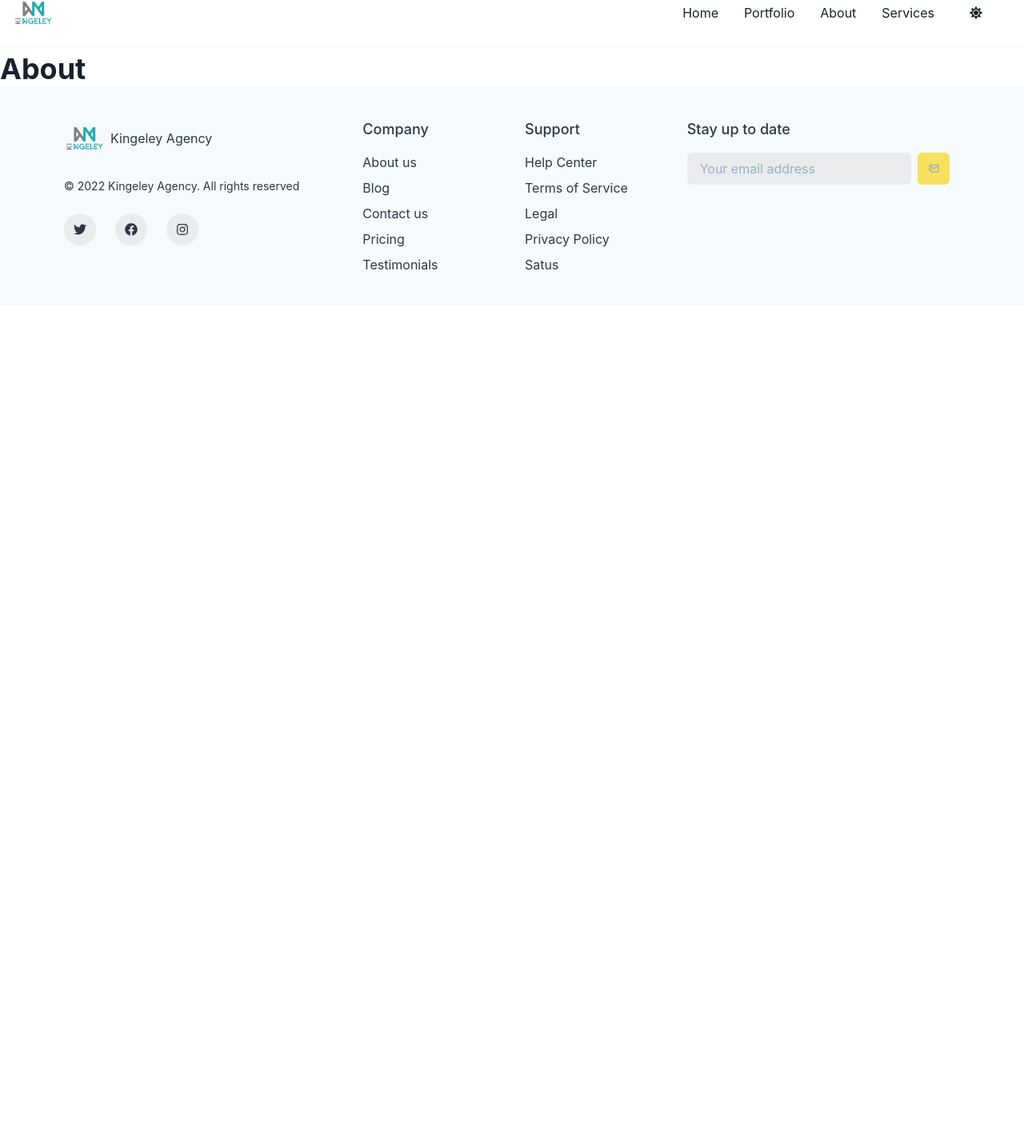
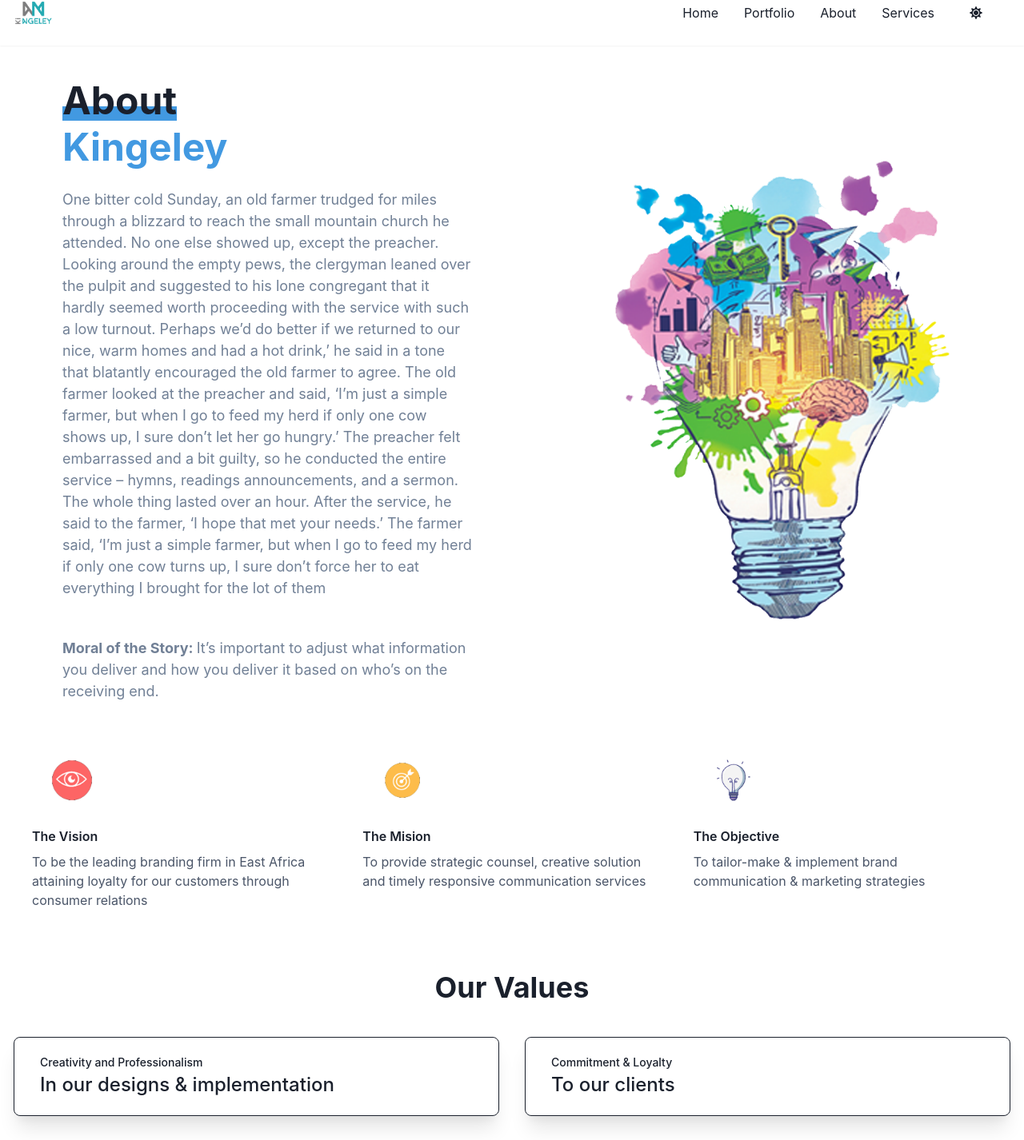
Before and after one commit to AJ-Kulundu/Kingeley-website, a Next.js app: page /about in a window 1280 px wide. Shown: the part 25-1451 px from the top of the page at 80% size. Before the commit the page ends 800 px from the top, so only its background shows below. Built offline with nearby package versions, Linux system fonts and the light colour scheme.

Commit message:
Complete about page describing the agency

```diff
--- a/pages/about.js
+++ b/pages/about.js
@@ -1,10 +1,202 @@
-import React from 'react';
-import {Heading } from '@chakra-ui/react';
+import React from "react";
+import {
+  Stack,
+  Flex,
+  Heading,
+  Text,
+  Button,
+  Img,
+  useBreakpointValue,
+  useColorModeValue,
+  Icon,
+  SimpleGrid,
+  Box,
+  IconButton,
+  Stat,
+  StatNumber,
+  StatLabel
+} from "@chakra-ui/react";
+import { FcAssistant, FcDonate, FcInTransit } from 'react-icons/fc';
 
-function about() {
+const About = () => {
   return (
-    <Heading>About</Heading>
+    <div>
+    <Stack minH={"100vh"} direction={{ base: "column", md: "row" }}>
+      <Flex p={8} flex={1} align={"center"} justify={"center"}>
+        <Stack spacing={6} w={"full"} maxW={"lg"}>
+          <Heading fontSize={{ base: "3xl", md: "4xl", lg: "5xl" }}>
+            <Text
+              as={"span"}
+              position={"relative"}
+              _after={{
+                content: "''",
+                width: "full",
+                height: useBreakpointValue({ base: "20%", md: "30%" }),
+                position: "absolute",
+                bottom: 1,
+                left: 0,
+                bg: "blue.400",
+                zIndex: -1,
+              }}
+            >
+              About
+            </Text>
+            <br />{" "}
+            <Text color={"blue.400"} as={"span"}>
+              Kingeley
+            </Text>{" "}
+          </Heading>
+          <Text as='p' fontSize={{ base: "md", lg: "lg" }} color={"gray.500"}>
+            One bitter cold Sunday, an old farmer trudged for miles through a
+            blizzard to reach the small mountain church he attended. No one else
+            showed up, except the preacher. Looking around the empty pews, the
+            clergyman leaned over the pulpit and suggested to his lone
+            congregant that it hardly seemed worth proceeding with the service
+            with such a low turnout. Perhaps we’d do better if we returned to
+            our nice, warm homes and had a hot drink,’ he said in a tone that
+            blatantly encouraged the old farmer to agree. The old farmer looked
+            at the preacher and said, ‘I’m just a simple farmer, but when I go
+            to feed my herd if only one cow shows up, I sure don’t let her go
+            hungry.’ The preacher felt embarrassed and a bit guilty, so he
+            conducted the entire service – hymns, readings announcements, and a
+            sermon. The whole thing lasted over an hour. After the service, he
+            said to the farmer, ‘I hope that met your needs.’ The farmer said,
+            ‘I’m just a simple farmer, but when I go to feed my herd if only one
+            cow turns up, I sure don’t force her to eat everything I brought for
+            the lot of them
+          </Text>
+          <br />
+          <Text  as='p' fontSize={{ base: "md", lg: "lg" }} color={"gray.500"} >
+          <strong>Moral of the Story: </strong>It’s important to adjust what information you deliver and how you deliver it based on who’s on the receiving end.
+          </Text>
+          {/* <Stack direction={{ base: 'column', md: 'row' }} spacing={4}>
+          <Button
+            rounded={'full'}
+            bg={'blue.400'}
+            color={'white'}
+            _hover={{
+              bg: 'blue.500',
+            }}>
+            Create Project
+          </Button>
+          <Button rounded={'full'}>How It Works</Button>
+        </Stack> */}
+        </Stack>
+      </Flex>
+      <Flex flex={1}>
+        <Img
+          alt={"About page bulb cover"}
+          objectFit={"cover"}
+          src={"/bulb 23.png"}
+        />
+      </Flex>
+    </Stack>
+    <Vision />
+    <Values />
+    </div>
+  );
+};
+
+const Vision = () => {
+  return (
+    <Box p={4} mx={6}>
+      <SimpleGrid columns={{ base: 1, md: 3 }} spacing={10}>
+        <Feature
+          icon={"/icon 1.png"}
+          label={'The Vision'}
+          title={'The Vision'}
+          text={
+            'To be the leading branding firm in East Africa attaining loyalty for our customers through consumer relations'
+          }
+        />
+        <Feature
+          icon={"/icon 2.png"}
+          label={'The Mission'}
+          title={'The Mision'}
+          text={
+            'To provide strategic counsel, creative solution and timely responsive communication services'
+          }
+        />
+        <Feature
+          icon={"/icon 3.png"}
+          label={'The Objective'}
+          title={'The Objective'}
+          text={
+            'To tailor-make & implement brand communication & marketing strategies'
+          }
+        />
+      </SimpleGrid>
+    </Box>
+  );
+};
+
+
+const Feature = ({ title, text, icon,label }) => {
+  return (
+    <Stack>
+      <Img
+      borderRadius='full'
+      boxSize='100px'
+      src={icon}
+      alt={label}
+      />
+      <Text fontWeight={600}>{title}</Text>
+      <Text color={'gray.600'}>{text}</Text>
+    </Stack>
+  );
+};
+
+// const Values = () => {
+//    return(
+//          <Flex
+//          justify={"center"}
+//          my={4}>
+//            <Heading>OUR VALUES</Heading>
+//            <Stack direction={{base:"column",md:"row"}}>
+
+//            </Stack>
+//          </Flex>
+//    );
+// }
+
+
+function VCard({title, stat}) {
+  return (
+    <Stat
+      px={{ base: 4, md: 8 }}
+      py={'5'}
+      shadow={'xl'}
+      border={'1px solid'}
+      borderColor={useColorModeValue('gray.800', 'gray.500')}
+      rounded={'lg'}>
+      <StatLabel fontWeight={'medium'} isTruncated>
+        {title}
+      </StatLabel>
+      <StatNumber fontSize={'2xl'} fontWeight={'medium'}>
+        {stat}
+      </StatNumber>
+    </Stat>
   );
 }
 
-export default about;
+function Values() {
+  return (
+    <Box maxW="7xl" mb={6} mx={'auto'} pt={5} px={{ base: 2, sm: 12, md: 17 }}>
+      <Heading
+
+        textAlign={'center'}
+        fontSize={'4xl'}
+        py={10}
+        fontWeight={'bold'}>
+        Our Values
+      </Heading>
+      <SimpleGrid columns={{ base: 1, md: 2 }} spacing={{ base: 5, lg: 8 }}>
+        <VCard title={'Creativity and Professionalism'} stat={'In our designs & implementation'} />
+        <VCard title={'Commitment & Loyalty'} stat={'To our clients'} />
+        <VCard title={'Reliability & Availability'} stat={'In our communication'} />
+        <VCard title={'Quality & integrity'} stat={'In everything we do'} />
+      </SimpleGrid>
+    </Box>
+  );
+  }
+export default About;
```
